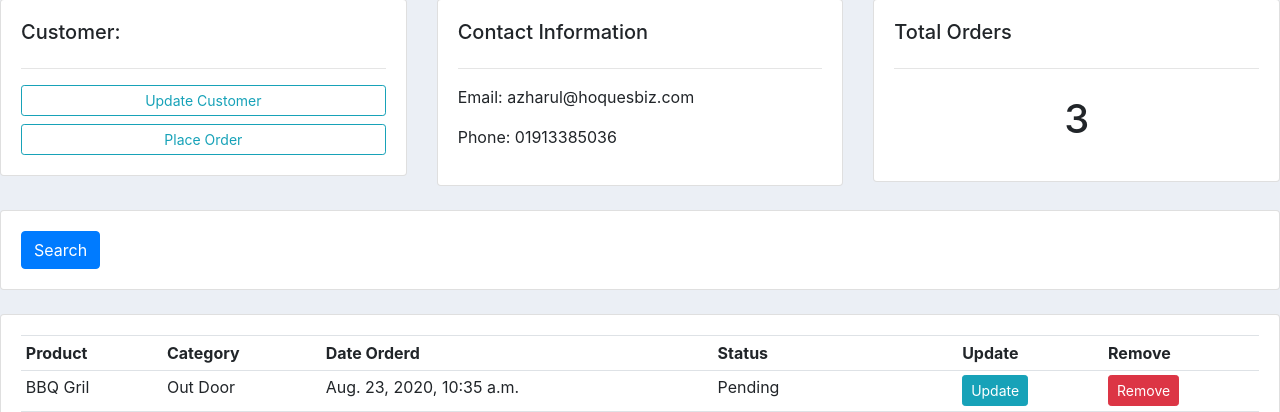
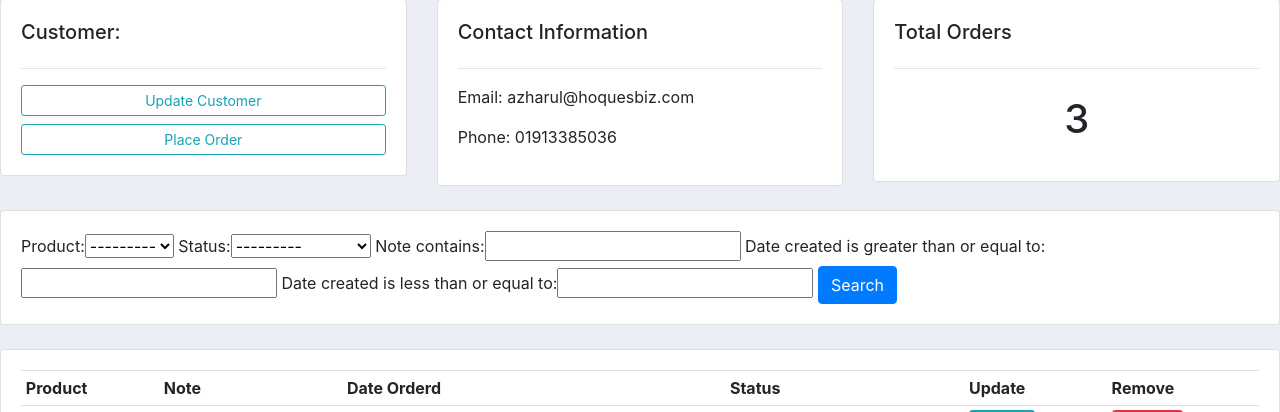
Before and after one commit to mdazharulhoque7/crms, a Django app: page /customer/1/ in a window 1280 px wide. Shown: the part 101-513 px from the top of the page. Run offline with Django 3.2, Linux system fonts and the light colour scheme; data comes from the database, SQL or seed files in the repository; both versions use the stored data as it was after the commit; some libraries are stand-ins or nearby versions.

Commit message:
Filter Form Table Search

```diff
--- /dev/null
+++ b/accounts/filters.py
@@ -0,0 +1,11 @@
+from django_filters import FilterSet, DateFilter, CharFilter
+from .models import Order
+
+class OrderFilter(FilterSet):
+    start_date = DateFilter(field_name="date_created", lookup_expr="gte")
+    end_date = DateFilter(field_name="date_created", lookup_expr="lte")
+    note = CharFilter(field_name="note", lookup_expr="icontains")
+    class Meta:
+        model = Order
+        fields = '__all__'
+        exclude = ['customer', 'date_created']
--- a/accounts/models.py
+++ b/accounts/models.py
@@ -46,3 +46,4 @@ class Order(models.Model):
     product = models.ForeignKey(Product, null=True, on_delete=models.SET_NULL)
     date_created = models.DateTimeField(auto_now_add=True, null=True)
     status = models.CharField(max_length=200, null=True, choices=STATUS)
+    note = models.CharField(max_length=1000, null=True)
--- a/accounts/templates/accounts/customer.html
+++ b/accounts/templates/accounts/customer.html
@@ -37,7 +37,7 @@
         <div class="col">
             <div class="card card-body">
                 <form method="get">
-
+                    {{ orderFilter.form }}
                 <button class="btn btn-primary" type="submit">Search</button>
               </form>
             </div>
@@ -52,7 +52,7 @@
                 <table class="table table-sm">
                     <tr>
                         <th>Product</th>
-                        <th>Category</th>
+                        <th>Note</th>
                         <th>Date Orderd</th>
                         <th>Status</th>
                         <th>Update</th>
@@ -61,7 +61,7 @@
                     {% for order in orders %}
                         <tr>
                             <td>{{ order.product }}</td>
-                            <td>{{ order.product.category }}</td>
+                            <td>{{ order.note }}</td>
                             <td>{{ order.date_created }}</td>
                             <td>{{ order.status }}</td>
                             <td><a class="btn btn-sm btn-info" href="{% url 'update_order' order.id %}">Update</a></td>
--- a/accounts/views.py
+++ b/accounts/views.py
@@ -5,6 +5,7 @@ from django.forms import inlineformset_factory
 # Create your views here.
 from .models import Product, Order, Customer
 from .forms import OrderForm
+from .filters import OrderFilter
 
 def home(request):
     orders = Order.objects.all()
@@ -31,9 +32,12 @@ def products(request):
 def customer(request, id):
     customer = Customer.objects.get(id=id)
     orders = customer.order_set.all()
+    orderFilter = OrderFilter(request.GET, queryset=orders)
+    orders = orderFilter.qs
     order_count = orders.count()
     context = {'customer': customer,
                'orders': orders,
+               'orderFilter': orderFilter,
                'order_count': order_count,
                }
     return render(request, 'accounts/customer.html', context)
--- a/hoquesbiz/settings.py
+++ b/hoquesbiz/settings.py
@@ -37,6 +37,7 @@ INSTALLED_APPS = [
     'django.contrib.sessions',
     'django.contrib.messages',
     'django.contrib.staticfiles',
+    'django_filters',
     'accounts',
 ]
 
--- a/requirements.txt
+++ b/requirements.txt
@@ -1 +1,2 @@
 django==3.1
+ django-filter==2.3.0
```
Also changed, not shown: accounts/migrations/0005_auto_20200823_1924.py (added), db.sqlite3.
